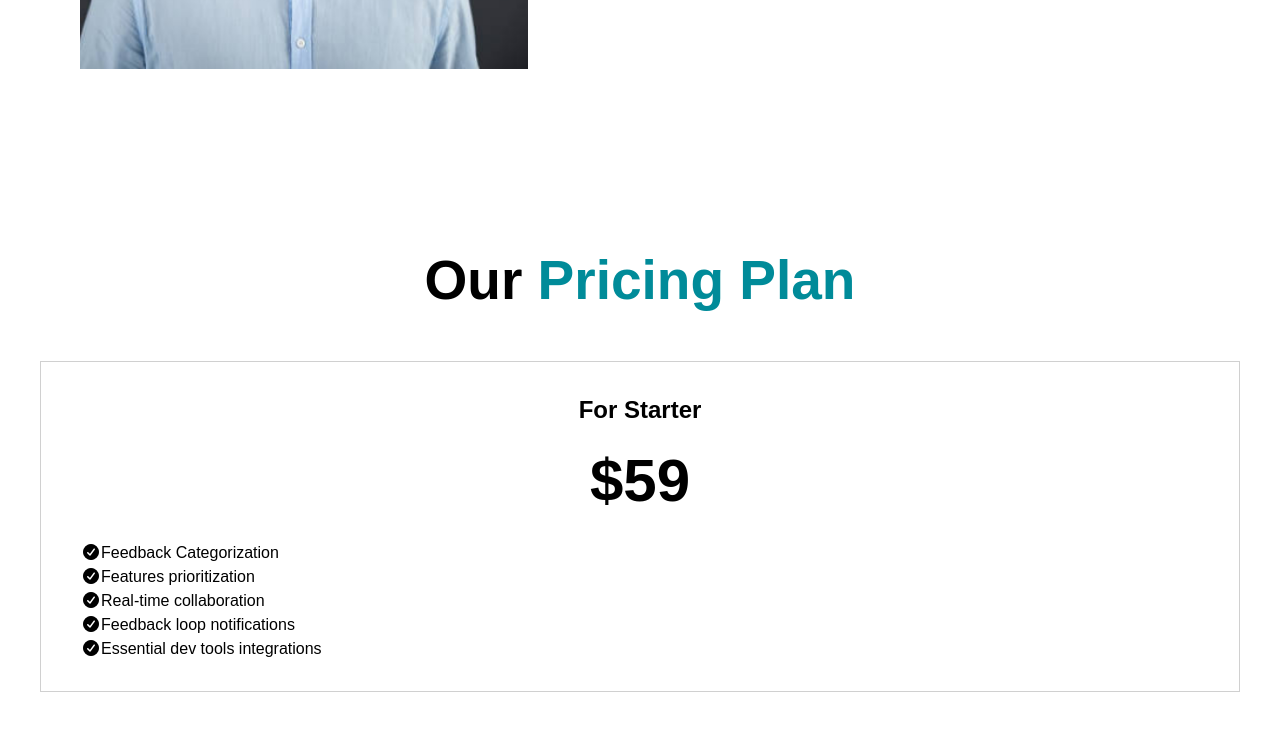
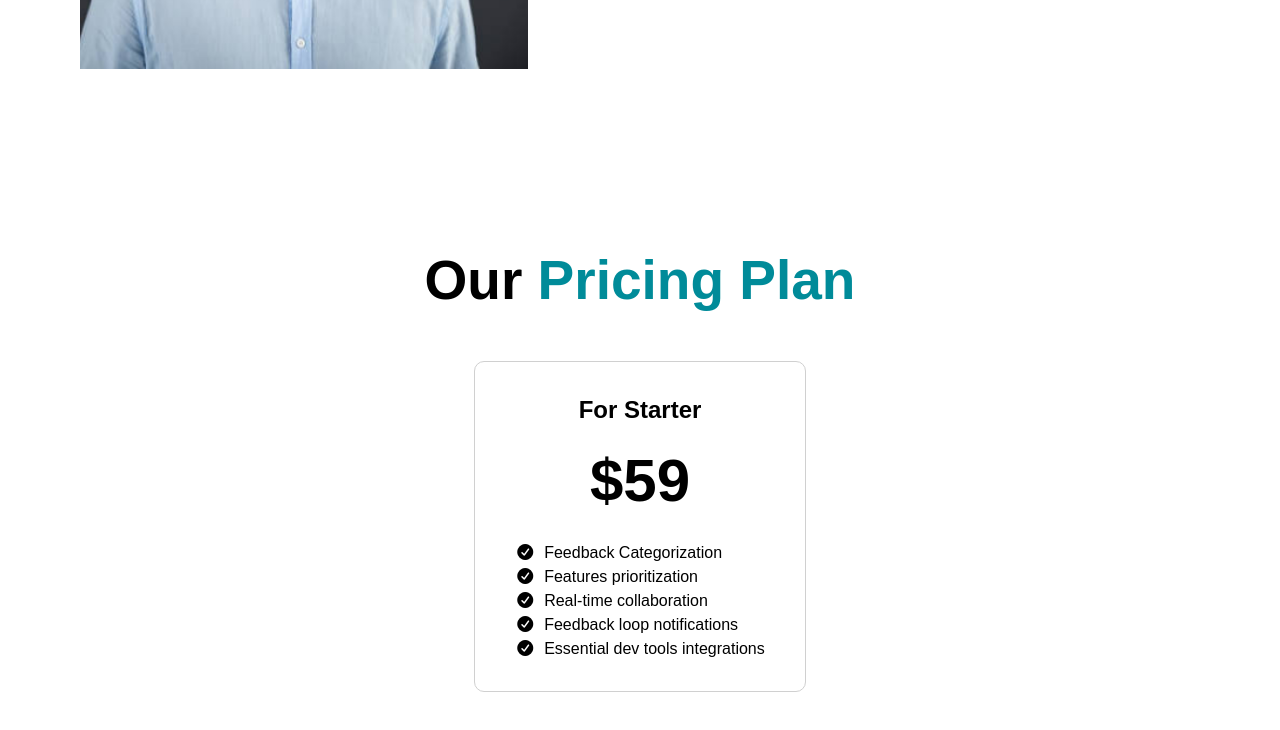
Before and after one commit to Abdulqadir75434/payme.com, a plain HTML site: page index.html in a window 1280 px wide. Shown: the part 3668-4398 px from the top of the page. Drawn offline with nearby package versions, Linux system fonts and the light colour scheme.

Commit message:
commit24

```diff
--- a/index.css
+++ b/index.css
@@ -660,12 +660,19 @@
       padding: 40px;
     }
 
+     .Pricing-section-card{
+      display: inline-flex;
+      text-align: center;
+      gap: 30px;
+     }
+
     .Pricing-section-card-1{
       border: 1px solid rgb(208, 208, 208);
       padding-top: 30px;
       padding-bottom: 30px;
       padding-left: 40px;
       padding-right: 40px;
+      border-radius: 10px;
     }
 
 
--- a/index.html
+++ b/index.html
@@ -166,12 +166,13 @@
            <div class="Pricing-section-card-1">
             <h2>For Starter</h2>
             <h1>$59</h1>
+
             <ul>
-              <li> <i class="fa-solid fa-circle-check"></i>Feedback Categorization</li>
-              <li> <i class="fa-solid fa-circle-check"></i>Features prioritization</li>
-              <li><i class="fa-solid fa-circle-check"></i>Real-time collaboration</li>
-              <li><i class="fa-solid fa-circle-check"></i>Feedback loop notifications</li>
-              <li><i class="fa-solid fa-circle-check"></i>Essential dev tools integrations</li>
+              <li> <i class="fa-solid fa-circle-check"></i> &nbsp;Feedback Categorization</li>
+              <li> <i class="fa-solid fa-circle-check"></i> &nbsp;Features prioritization</li>
+              <li><i class="fa-solid fa-circle-check"></i> &nbsp;Real-time collaboration</li>
+              <li><i class="fa-solid fa-circle-check"></i> &nbsp;Feedback loop notifications</li>
+              <li><i class="fa-solid fa-circle-check"></i> &nbsp;Essential dev tools integrations</li>
             </ul>
            </div>
           </div>
```
